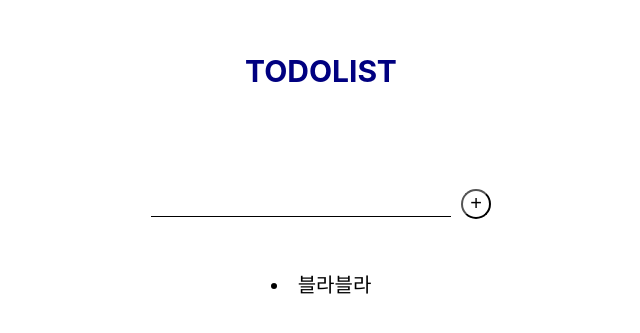
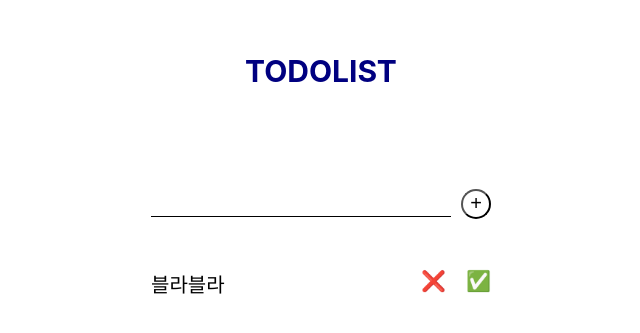
Before and after one commit to minimi61/typescript-todolist, a React (Create React App) app: page / in a window 1280 px wide. Shown: the part 225-558 px from the top of the page, without its empty margins (319-959 px from the left). Built offline with nearby package versions, Linux system fonts and the light colour scheme.

Commit message:
[feat] redux done

```diff
--- a/src/todo-redux/TodoItem.tsx
+++ b/src/todo-redux/TodoItem.tsx
@@ -1,11 +1,25 @@
 import React from 'react'
 import { Todo } from './modules/redux'
+import { useDispatch } from 'react-redux'
+import { removeTodo } from './modules/redux'
+import { toggleTodo } from './modules/redux'
 
-const TodoItem = ({todo}:{todo:Todo}) => {
+const TodoItem = ({ todo }: { todo: Todo }) => {
+  const dispatch = useDispatch();
 
+  const remove = () => {
+    dispatch(removeTodo(todo.id))
+  }
+  const done = () => {
+    dispatch(toggleTodo(todo.id))
+  }
   return (
-    <li style={{marginTop:'50px'}}>
-      <span>{todo.content}</span>
+    <li style={{marginTop:'50px',display:'flex',justifyContent:'space-between'}}>
+      {todo.complete ? <span style={{textDecoration:'line-through'}}> {todo.content}</span> :  <span> {todo.content}</span>}
+      <div>
+        <span style={{cursor:'pointer',marginRight:'20px'}} onClick={remove}>❌</span>
+        <span style={{cursor:'pointer'}} onClick={done}>✅</span>
+      </div>
     </li>
   )
 }
--- a/src/todo-redux/modules/redux.ts
+++ b/src/todo-redux/modules/redux.ts
@@ -1,4 +1,6 @@
 const ADD_TODO = 'todo/ADD_TODO' as const;
+const REMOVE_TODO = 'todo/REMOVE_TODO' as const;
+const TOGGLE_TODO = 'todo/TOGGLE_TODO' as const;
 
 export const addTodo = (content: string) => ({
   type: ADD_TODO,
@@ -7,6 +9,22 @@ export const addTodo = (content: string) => ({
     content
   }
 })
+
+export const removeTodo = (id: number) => ({
+  type: REMOVE_TODO,
+  payload: {
+    id: id,
+  }
+})
+
+export const toggleTodo = (id: number) => ({
+  type: TOGGLE_TODO,
+  payload: {
+    id: id,
+  }
+})
+
+
 export type Todo = {
   id: number;
   content: string;
@@ -18,6 +36,8 @@ export type TodoState = Todo[]
 
 type TodoAction =
   | ReturnType<typeof addTodo>
+  | ReturnType<typeof removeTodo>
+  | ReturnType<typeof toggleTodo>
 
 
 let nextId = 0;
@@ -37,8 +57,12 @@ const todoReducer = (state = initialState, action: TodoAction) => {
         id: action.payload.id,
         content: action.payload.content,
         complete: false
-        })
-    default:
+      })
+    case REMOVE_TODO:
+      return state.filter((x) => x.id !== action.payload.id)
+    case TOGGLE_TODO:
+      return state.map((x) => x.id === action.payload.id ? {...x, complete: !x.complete} : x)
+  default:
       return state
   }
 }
```
